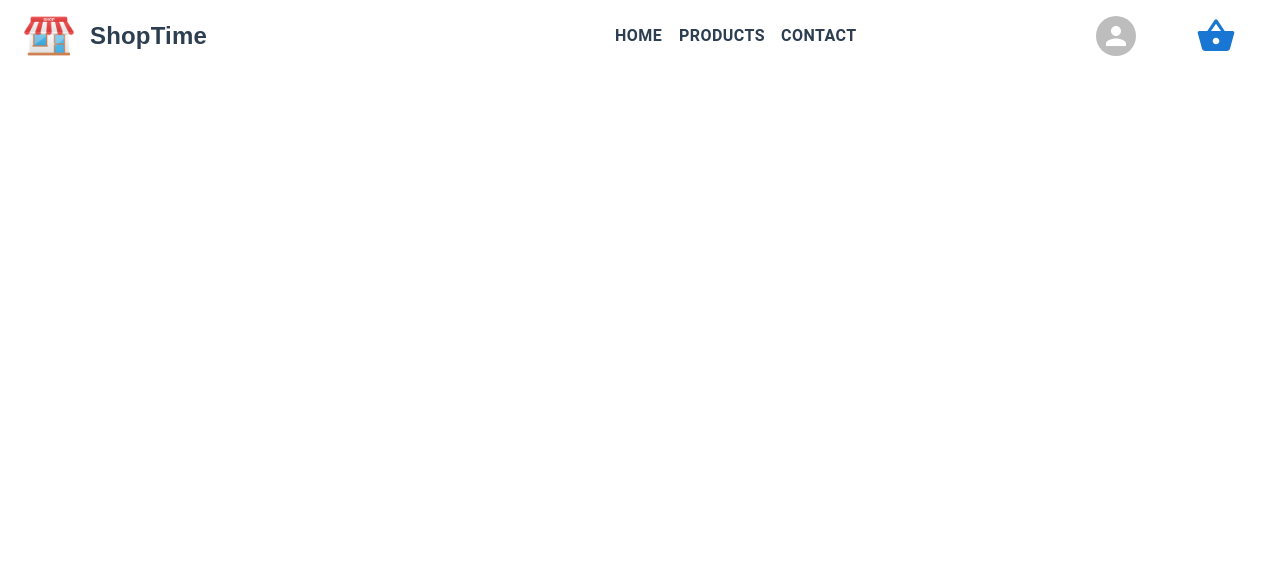
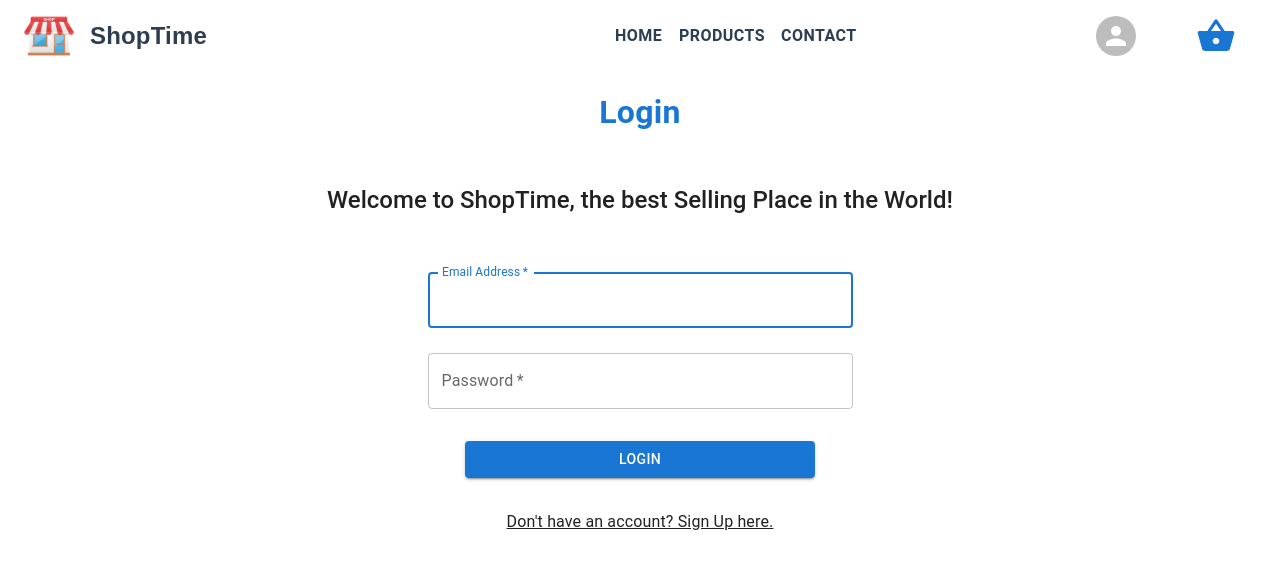
Before and after one commit to coazz94/ShopTime, a React (Vite) app in the folder client/: page /login in a window 1280 px wide. Shown: the top 568 px of the page. Built offline with nearby package versions, Linux system fonts and the light colour scheme.

Commit message:
finialzing login

```diff
--- a/client/package.json
+++ b/client/package.json
@@ -13,6 +13,7 @@
         "@emotion/react": "^11.11.0",
         "@emotion/styled": "^11.11.0",
         "@mui/icons-material": "^5.11.16",
+        "@mui/lab": "^5.0.0-alpha.135",
         "@mui/material": "^5.13.3",
         "@reduxjs/toolkit": "^1.9.5",
         "@types/react-redux": "^7.1.25",
--- a/client/src/App.tsx
+++ b/client/src/App.tsx
@@ -1,6 +1,6 @@
 import Homepage from "./scenes/homePage"
 import Navbar from "./scenes/navBar"
-import ProductPage from "./scenes/productPage"
+import ProductOverview from "./scenes/productOverviewPage"
 import ProfilePage from "./scenes/profilePage"
 import LoginPage from "./scenes/loginPage"
 import ContactPage from "./scenes/contactPage"
@@ -8,6 +8,8 @@ import CartPage from "./scenes/cartPage"
 import { BrowserRouter, Route, Routes, Navigate } from "react-router-dom"
 import { useAppDispatch, useAppSelector } from "./state/hooks"
 import { setLogout } from "./state"
+import ErrorPage from "./scenes/errorPage"
+import ProductPage from "./scenes/productsPage"
 
 function App() {
     const dispatch = useAppDispatch()
@@ -18,28 +20,25 @@ function App() {
         dispatch(setLogout())
     }
 
-    console.log(user)
-
     return (
         <>
             <BrowserRouter>
                 <Navbar logoutUser={logoutUser} isAuth={isAuth} />
                 <Routes>
                     <Route path="/" element={<Homepage />} />
-                    <Route path="/products" element={<ProductPage />} />
+                    <Route path="/products" element={<ProductOverview />} />
+                    <Route path="/products/:id" element={<ProductPage />} />
+                    <Route path="/login" element={<LoginPage />} />
+                    <Route path="/contact-info" element={<ContactPage />} />
+                    <Route path="/cart" element={<CartPage />} />
+                    <Route path="/user/:id" />
                     <Route
-                        path="/login"
+                        path="/profile"
                         element={
                             isAuth ? <ProfilePage /> : <Navigate to="/login" />
                         }
                     />
-                    <Route path="/contact-info" element={<ContactPage />} />
-                    <Route path="/cart" element={<CartPage />} />
-                    <Route
-                        path="/user/:id"
-                        element={isAuth ? <ProfilePage /> : <LoginPage />}
-                    />
-                    <Route element={<ProfilePage />} path="/profile" />
+                    <Route path="/*" element={<ErrorPage />} />
                 </Routes>
             </BrowserRouter>
         </>
--- /dev/null
+++ b/client/src/scenes/errorPage/index.tsx
@@ -0,0 +1,7 @@
+export default function Errorpage() {
+    return (
+        <>
+            <h1>Error Page</h1>
+        </>
+    )
+}
--- a/client/src/scenes/loginPage/form.tsx
+++ b/client/src/scenes/loginPage/form.tsx
@@ -1,8 +1,10 @@
 import { Box, Button, TextField, Typography } from "@mui/material"
-import { useState } from "react"
+import { useEffect, useState } from "react"
 import { useForm } from "react-hook-form"
 import { useAppDispatch } from "../../state/hooks"
 import { setLogin } from "../../state"
+import { useNavigate } from "react-router-dom"
+import { LoadingButton } from "@mui/lab"
 
 type FormValues = {
     email: string
@@ -12,10 +14,17 @@ type FormValues = {
     r_password: string
 }
 
-export default function Form() {
+interface setHeaderType {
+    setHeader: React.Dispatch<React.SetStateAction<boolean>>
+}
+
+export default function Form({ setHeader }: setHeaderType) {
     const [pageType, setPageType] = useState<string>("login")
+    const [message, setMessage] = useState<string>("")
+    const [btnLoading, setBtnLoading] = useState<boolean>(false)
     const isLogin: boolean = pageType === "login"
     const dispatch = useAppDispatch()
+    const navigate = useNavigate()
     const { register, handleSubmit, reset } = useForm<FormValues>()
 
     const loginUser = async (formData: FormValues) => {
@@ -25,15 +34,24 @@ export default function Form() {
             body: JSON.stringify(formData),
         })
 
+        setBtnLoading(() => true)
+        await timeout(2000)
+
         if (loginResponse.ok) {
+            setMessage(() => "Login Successful")
             const loggedIn = await loginResponse.json()
-
             dispatch(
                 setLogin({
                     user: loggedIn.user._id,
                     token: loggedIn.token,
                 })
             )
+            await timeout(2000)
+            setBtnLoading(() => false)
+            navigate("/")
+        } else {
+            setBtnLoading(() => false)
+            setMessage("Login not successful !")
         }
     }
 
@@ -57,6 +75,14 @@ export default function Form() {
         if (!isLogin) registerUser(formData)
     }
 
+    const timeout = (delay: number) => {
+        return new Promise((res) => setTimeout(res, delay))
+    }
+
+    useEffect(() => {
+        setHeader(() => isLogin)
+    }, [pageType, setHeader, isLogin])
+
     return (
         <form onSubmit={handleSubmit((data) => handleFormSubmit(data))}>
             <Box
@@ -67,6 +93,13 @@ export default function Form() {
                 {/* Check if Login is true and show Login Page */}
                 {isLogin ? (
                     <>
+                        <Typography
+                            fontWeight="bold"
+                            fontSize="32px"
+                            color="primary"
+                        >
+                            {message}
+                        </Typography>
                         <TextField
                             {...register("email")}
                             variant="outlined"
@@ -159,7 +192,8 @@ export default function Form() {
                     alignItems: "center",
                 }}
             >
-                <Button
+                <LoadingButton
+                    loading={btnLoading}
                     type="submit"
                     fullWidth
                     variant="contained"
@@ -170,7 +204,7 @@ export default function Form() {
                     }}
                 >
                     {isLogin ? "LOGIN" : "REGISTER"}
-                </Button>
+                </LoadingButton>
                 <Typography
                     onClick={() => {
                         setPageType(isLogin ? "register" : "login"), reset()
--- a/client/src/scenes/loginPage/index.tsx
+++ b/client/src/scenes/loginPage/index.tsx
@@ -1,8 +1,9 @@
 import { Box, Typography } from "@mui/material"
 import Form from "./form"
+import { useState } from "react"
 
 const LoginPage = () => {
-    const isLogin = false
+    const [isLogin, setLogin] = useState<boolean>(true)
 
     return (
         <Box
@@ -23,7 +24,7 @@ const LoginPage = () => {
                     Welcome to ShopTime, the best Selling Place in the World!
                 </Typography>
             </Box>
-            <Form />
+            <Form setHeader={setLogin} />
         </Box>
     )
 }
--- a/client/src/scenes/navBar/index.tsx
+++ b/client/src/scenes/navBar/index.tsx
@@ -301,8 +301,7 @@ function Navbar({ logoutUser, isAuth }: NavbarProps) {
                                             color: "#2C3E50",
                                             textDecoration: "none",
                                         }}
-                                        // ADD here the user ID
-                                        href={isAuth ? "/user/ID" : "/login"}
+                                        href="/profile"
                                     >
                                         Account
                                     </MuiLink>
--- a/client/src/scenes/productPage/index.tsx
+++ b/client/src/scenes/productOverviewPage/index.tsx
@@ -1,9 +1,7 @@
-function ProductPage() {
+export default function ProductOverview() {
     return (
         <>
             <h1>Products</h1>
         </>
     )
 }
-
-export default ProductPage
--- /dev/null
+++ b/client/src/scenes/productsPage/index.tsx
@@ -0,0 +1,7 @@
+export default function ProductPage() {
+    return (
+        <>
+            <h1>Product XXX</h1>
+        </>
+    )
+}
```
Also changed, not shown: 1 other file (tests, documents, lock files or other folders).
